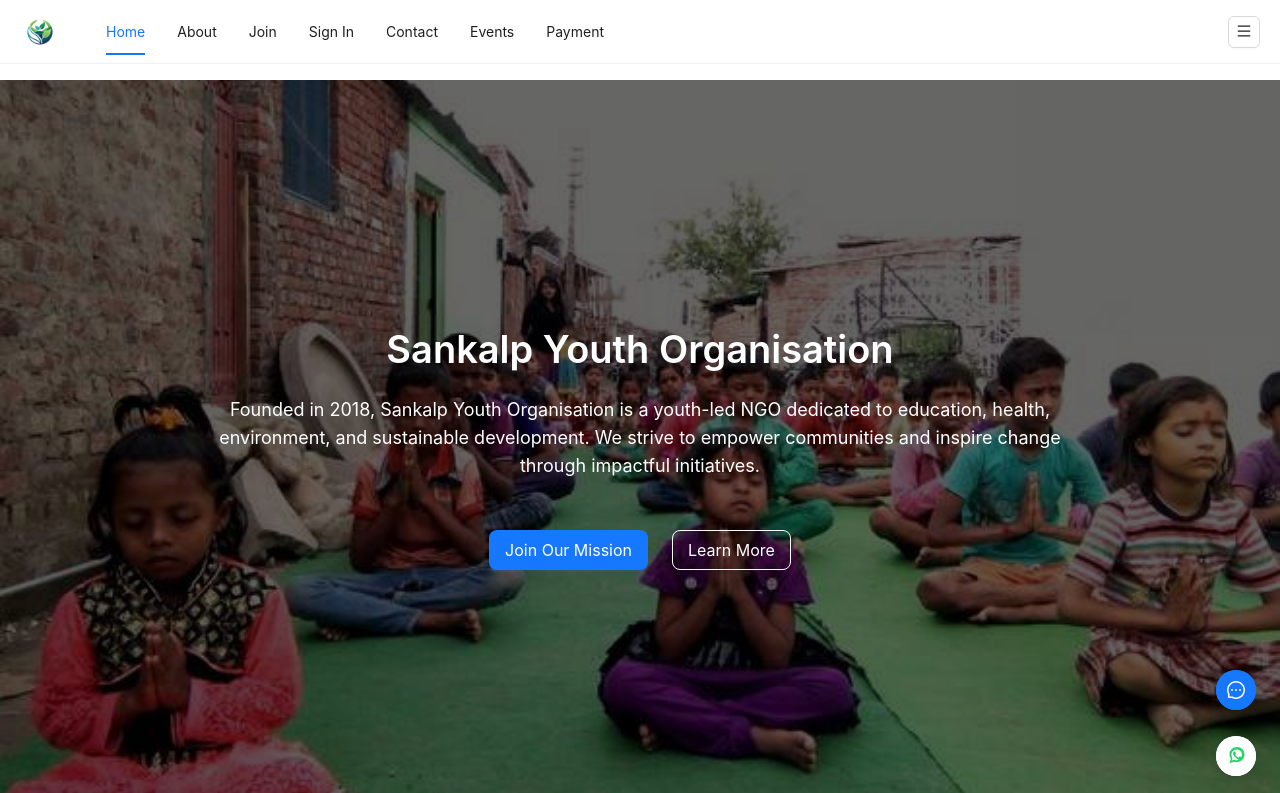
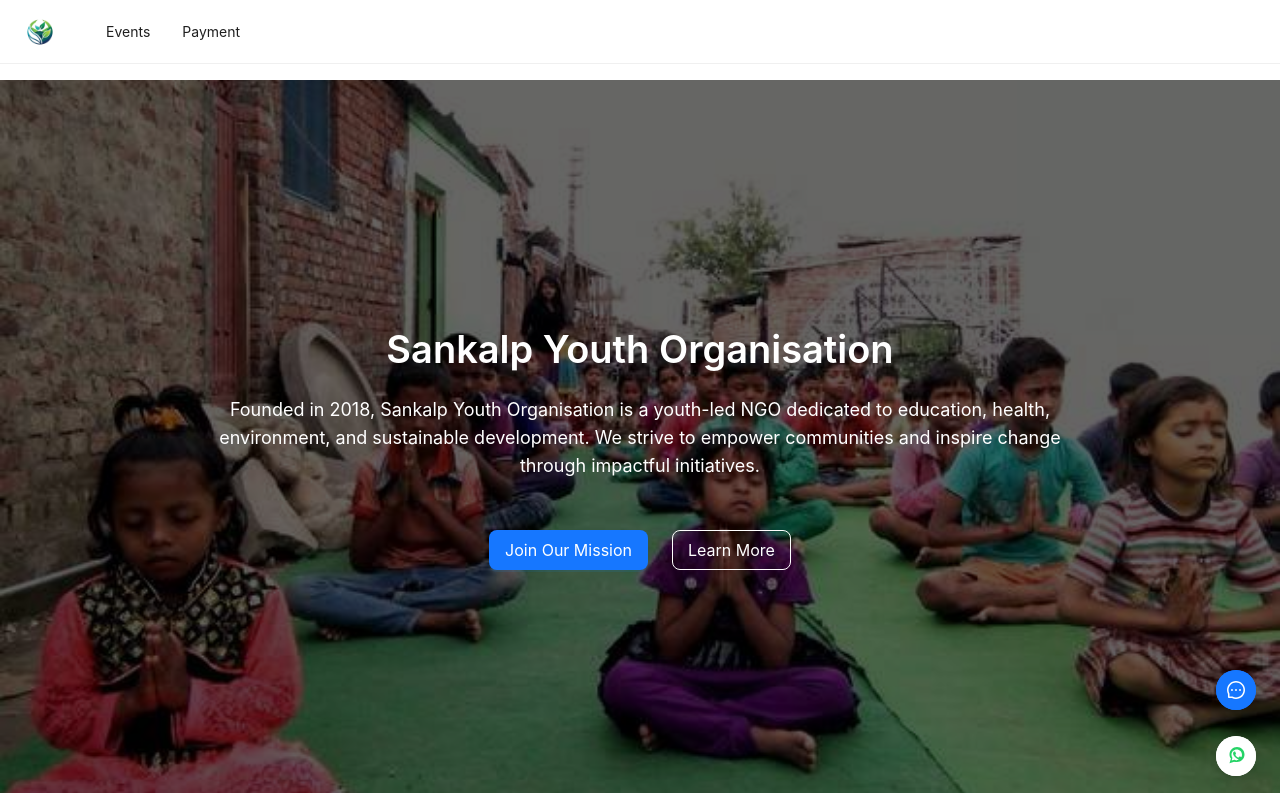
Before and after one commit to baidikgithub/Sankalp-org-server, a React (Create React App) app in the folder Client/: page / in a window 1280 px wide. Shown: the top 793 px of the page. Built offline with nearby package versions, Linux system fonts and the light colour scheme.

Commit message:
updated changes on the api

```diff
--- a/Client/src/components/Navigation.js
+++ b/Client/src/components/Navigation.js
@@ -30,8 +30,6 @@
     { key: "/join", label: <Link to="/join">Join</Link> },
     { key: "/signin", label: <Link to="/signin">Sign In</Link> },
     { key: "/contact", label: <Link to="/contact">Contact</Link> },
-    { key: "/events", label: <Link to="/events">Events</Link> },
-    { key: "/payment", label: <Link to="/payment">Payment</Link> },
 
   ];
 
@@ -40,7 +38,7 @@
     { key: "/payment", label: <Link to="/payment">Payment</Link> },
   ];
 
-  const desktopMenuItems = isLoggedIn ? userNavItems : guestNavItems;
+  const desktopMenuItems = isLoggedIn ?  guestNavItems : userNavItems;
 
   const userMenu = (
     <Menu>
@@ -82,14 +80,14 @@
         />
       </div>
 
-      {/* Right Side (User Menu) */}
+      {/* Right Side (User Menu)
       {isLoggedIn && (
         <Dropdown overlay={userMenu} placement="bottomRight">
           <Space style={{ cursor: "pointer", marginLeft: 20 }}>
             <UserOutlined /> Profile
           </Space>
         </Dropdown>
-      )}
+      )} */}
 
       {/* Mobile Hamburger Button */}
       <Button
--- a/Client/src/pages/ForgotPassword.js
+++ b/Client/src/pages/ForgotPassword.js
@@ -16,7 +16,7 @@
     setLoading(true);
     console.log("Forgot Password form values:", values);
     try {
-      const { data } = await axios.post("http://localhost:5000/api/auth/forgot-password", values);
+      const { data } = await axios.post("http://localhost:5001/api/auth/forgot-password", values);
       message.success(data.message || "OTP has been sent to your email");
       navigate('/reset-password', { state: { email: values.email } });
     } catch (error) {
--- a/Client/src/styles/global/App.css
+++ b/Client/src/styles/global/App.css
@@ -6,6 +6,25 @@
   -webkit-font-smoothing: antialiased;
   -moz-osx-font-smoothing: grayscale;
   background: #fff;
+}
+
+/* Navigation Responsive Styles */
+@media (max-width: 900px) {
+  .desktop-menu {
+    display: none !important;
+  }
+  .mobile-menu-btn {
+    display: inline-flex !important;
+  }
+}
+
+@media (min-width: 900px) {
+  .desktop-menu {
+    display: block !important;
+  }
+  .mobile-menu-btn {
+    display: none !important;
+  }
 }
 
 /* Public Pages */
```
